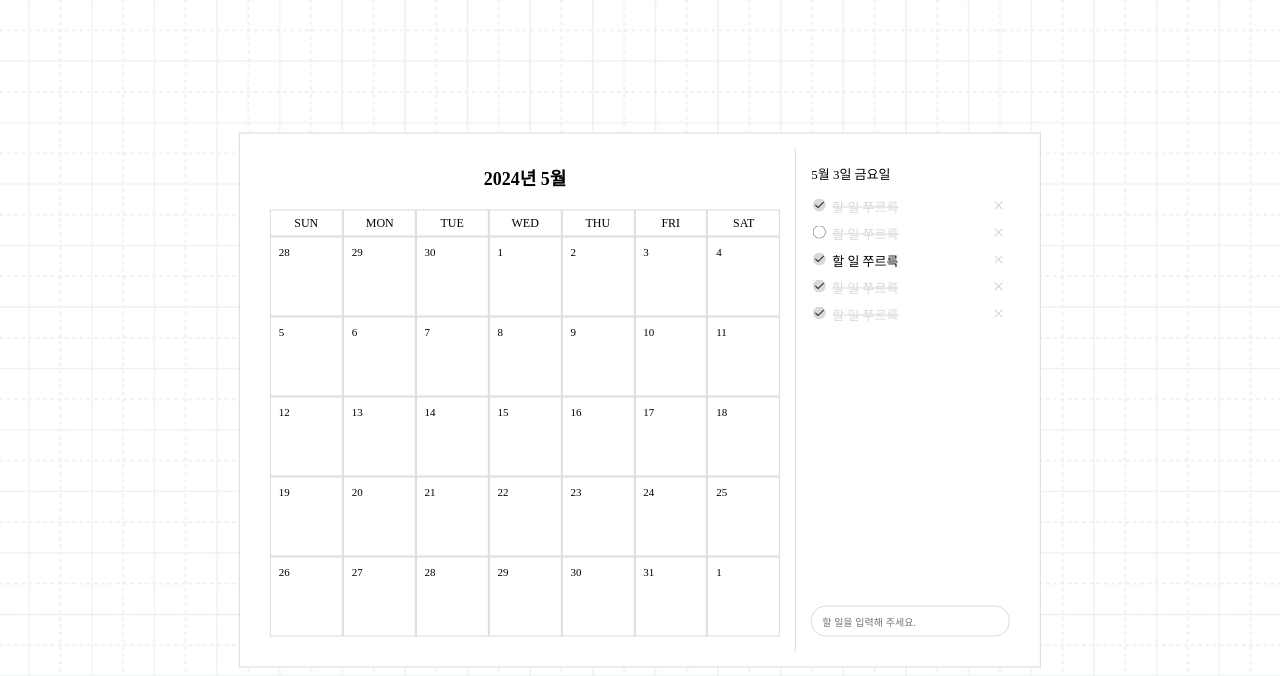
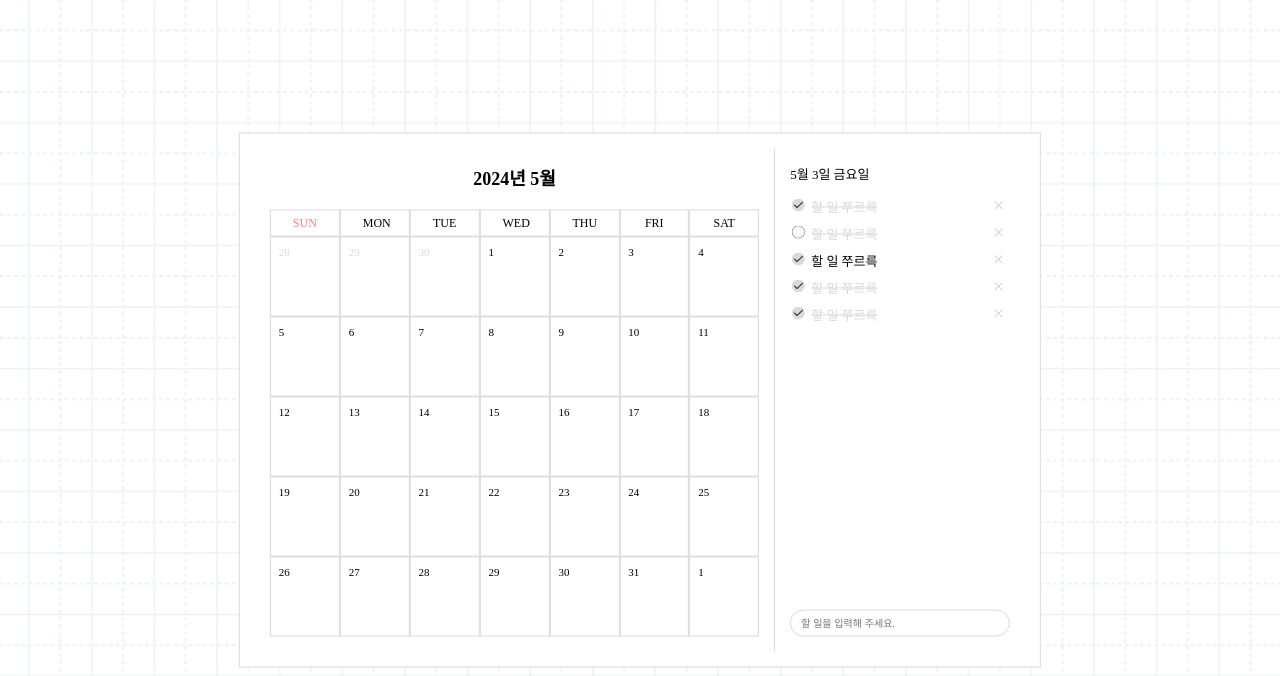
Before and after one commit to codingaring/Add-Schedule-Calendar, a plain HTML site: page index.html in a window 1280 px wide. Drawn offline with Linux system fonts and the light colour scheme; files whose address does not match are found by name.

Commit message:
flex -> grid

```diff
--- a/index.html
+++ b/index.html
@@ -24,7 +24,7 @@
           </div>
           <div class="main">
             <div class="days">
-              <div class="day">SUN</div>
+              <div class="day sun">SUN</div>
               <div class="day">MON</div>
               <div class="day">TUE</div>
               <div class="day">WED</div>
--- a/js/index.js
+++ b/js/index.js
@@ -37,7 +37,13 @@ for (let i = 1; i < 7 - currentLastDay; i++) {
 const dates = prevDates.concat(thisDates, nextDates);
 
 dates.forEach((date, i) => {
-  dates[i] = `<div class="date">${date}</div>`;
+  if (i < prevDates.length) {
+    dates[i] = `<div class="date prev">${date}</div>`;
+  } else if (i > prevDates.length + thisDates.length) {
+    dates[i] = `<div class="date prev">${date}</div>`;
+  } else if (prevDates.length < i < dates.length - nextDates.length) {
+    dates[i] = `<div class="date">${date}</div>`;
+  }
 });
 
 document.querySelector(".dates").innerHTML = dates.join("");
--- a/styles/index.css
+++ b/styles/index.css
@@ -52,17 +52,26 @@ main {
   font-size: 1.2rem;
 }
 
+.day.sun {
+  color: #ff7a7a;
+}
+
+/** 왜 repeat (7 1fr); 로 하면 안되고 저렇게 해야 되는 거지? */
 .dates {
-  display: flex;
-  flex-flow: row wrap;
+  display: grid;
+  grid-template-columns: 1fr 1fr 1fr 1fr 1fr 1fr 1fr;
   font-size: 1.1rem;
 }
 
 .date {
-  width: calc(100% / 7);
   height: 8rem;
   padding: 0.8rem;
   border: 0.1rem solid #d9d9d9;
+  color: #000000;
+}
+
+.date.prev {
+  color: #d9d9d9;
 }
 
 .calendar-container {
@@ -120,6 +129,7 @@ main {
   border: solid 0.1rem #d9d9d9;
   border-radius: 1.5rem;
   outline-color: #56a4ff;
+  font-size: 1rem;
 }
 
 .todo-input::placeholder {
```
